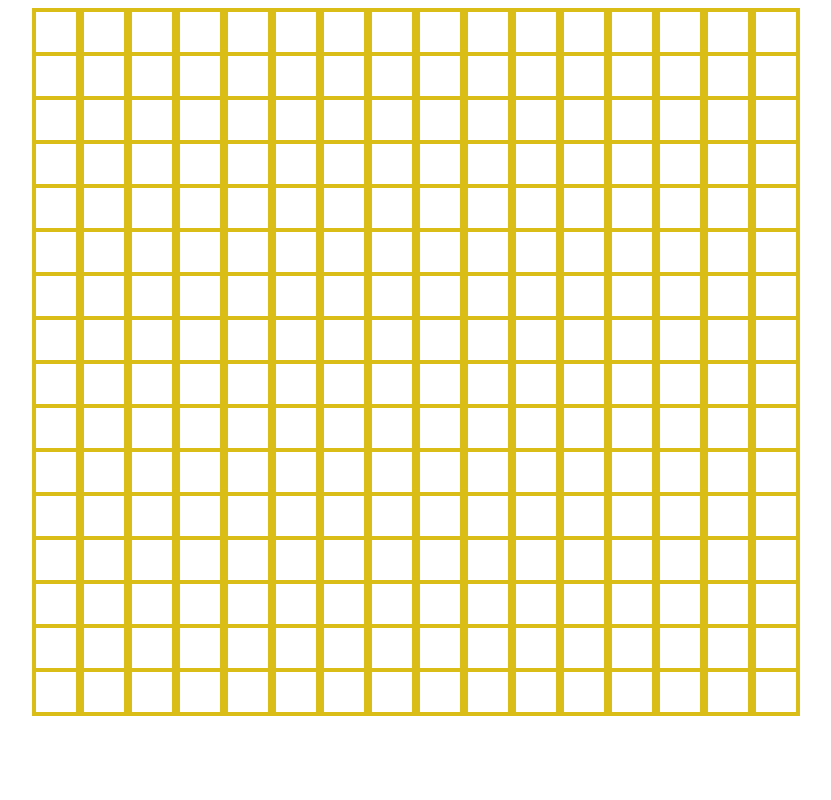
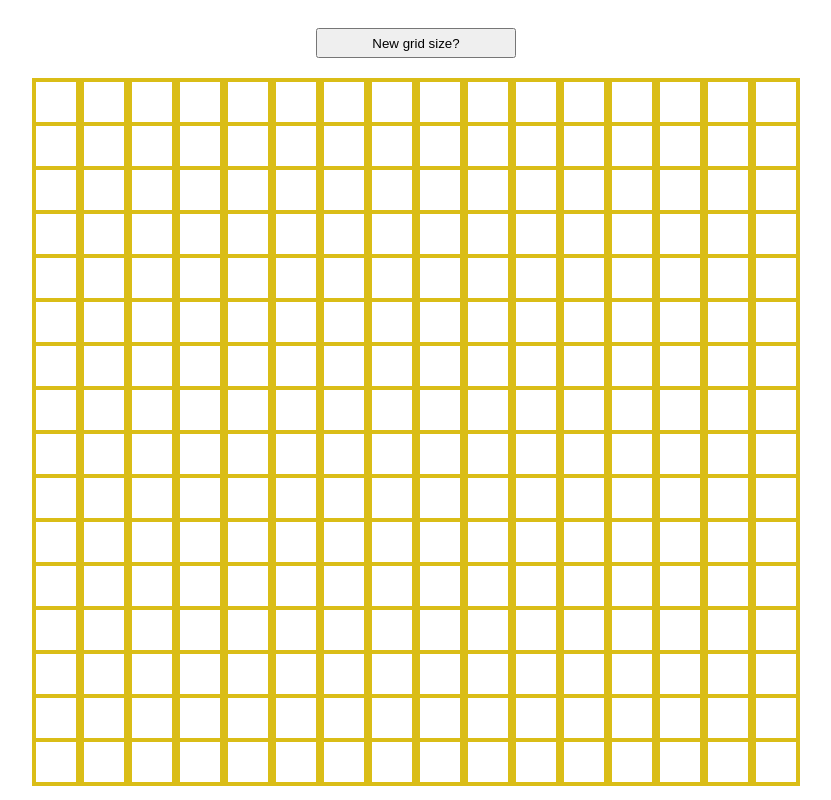
Before and after one commit to Wulver2/Etch-a-Sketch, a plain HTML site: page index.html in a window 1280 px wide. Shown: the whole page, without its empty margins (224-1055 px from the left). Drawn offline with Linux system fonts and the light colour scheme.

Commit message:
users can change the size(Num x Num) of the grid to anything between 0 and 100

```diff
--- a/index.html
+++ b/index.html
@@ -7,6 +7,7 @@
     <title>Document</title>
 </head>
 <body>
+    <button onclick="changeGridSize()">New grid size?</button>
     <div class="container"></div>
     <script>
         let container = document.querySelector(".container");
@@ -14,17 +15,48 @@
         function changeColor(node) {
             node.style.background = "navy";
         }
+        //will create a num x num grid with the event
+        function createGrid(num) {
+            for(let c = 0; c < num; c++) {
+                let col = document.createElement("div");
+                col.className = "column";
+                for(let r = 0; r < num; r++) {
+                    let row = document.createElement("div");
+                    row.className = "row";
+                    col.appendChild(row);
+                }
+                container.appendChild(col);
+            }
+            let boxes = document.querySelectorAll(".row");
+            boxes.forEach(box => {
+                box.addEventListener("mouseover", function () {
+                changeColor(box);
+                });
+            });
+        }
+        function removeGrid() {
+            while(container.firstChild) {
+                container.removeChild(container.lastChild);
+            }
+        }
 
-        for(let c = 0; c < 16; c++) {
-            let col = document.createElement("div");
-            col.className = "column";
-            for(let r = 0; r < 16; r++) {
-                let row = document.createElement("div");
-                row.className = "row";
-                col.appendChild(row);
+        function changeGridSize() {
+            let num = prompt("Choose a number between 0 and 100");
+            num = Number(num);
+            //error checking
+            while(Number.isNaN(num)) {
+                num = prompt(
+                    "Sorry that is not a number. Pleae enter a number between 0 and 100");
             }
-            container.appendChild(col);
+            while(num < 0 || num > 100) {
+                num = prompt(
+                    "Sorry that is number isn't within range. Please enter a number between 0 and 100");
+            }
+            removeGrid();
+            createGrid(num);
         }
+        //create the initial 16x16 grid
+        createGrid(16);
 
         let boxes = document.querySelectorAll(".row");
         boxes.forEach(box => {
--- a/styles.css
+++ b/styles.css
@@ -1,7 +1,14 @@
+body {
+    display: flex;
+    flex-direction: column;
+    align-items: center;
+}
 .container {
     display: flex;
     flex-wrap: wrap;
     justify-content: center;
+    width: 100%;
+    max-width: 960px;
 }
 .column {
     border: 2px;
@@ -14,3 +21,10 @@
     border-style: solid;
     border-color: rgb(218, 189, 23);
 }
+
+button {
+    text-align: center;
+    margin: 20px;
+    width: 200px;
+    height: 30px;
+}
```
